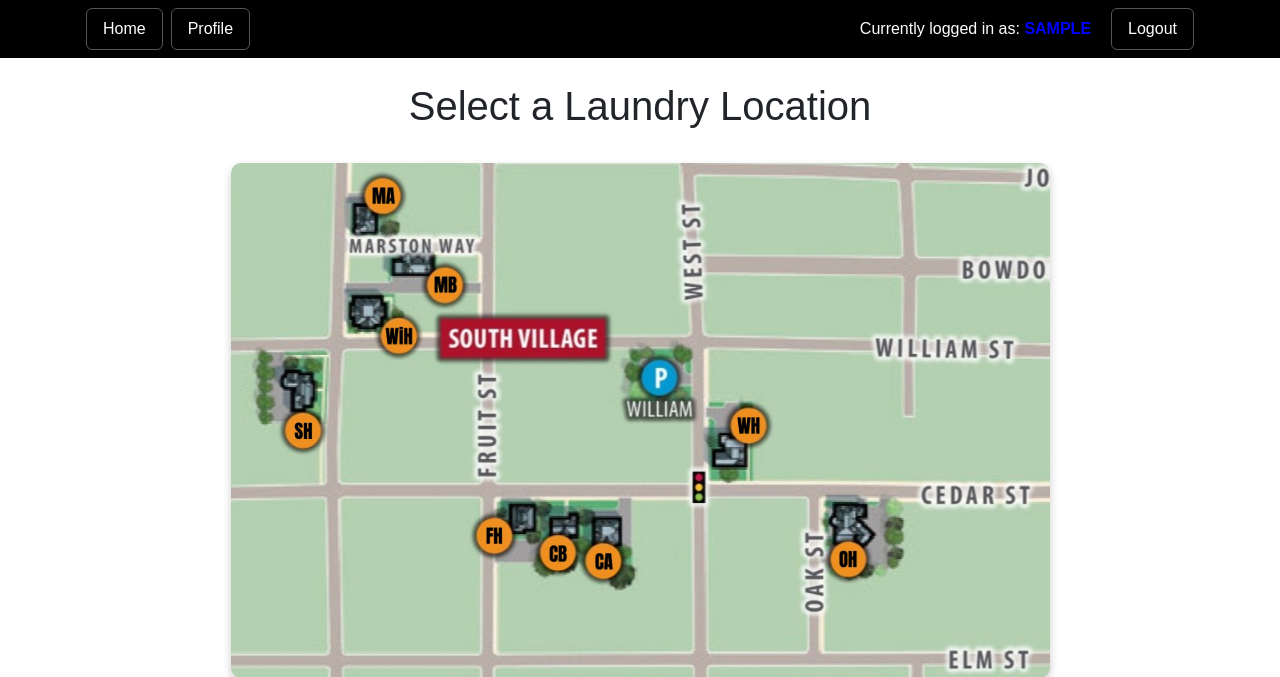
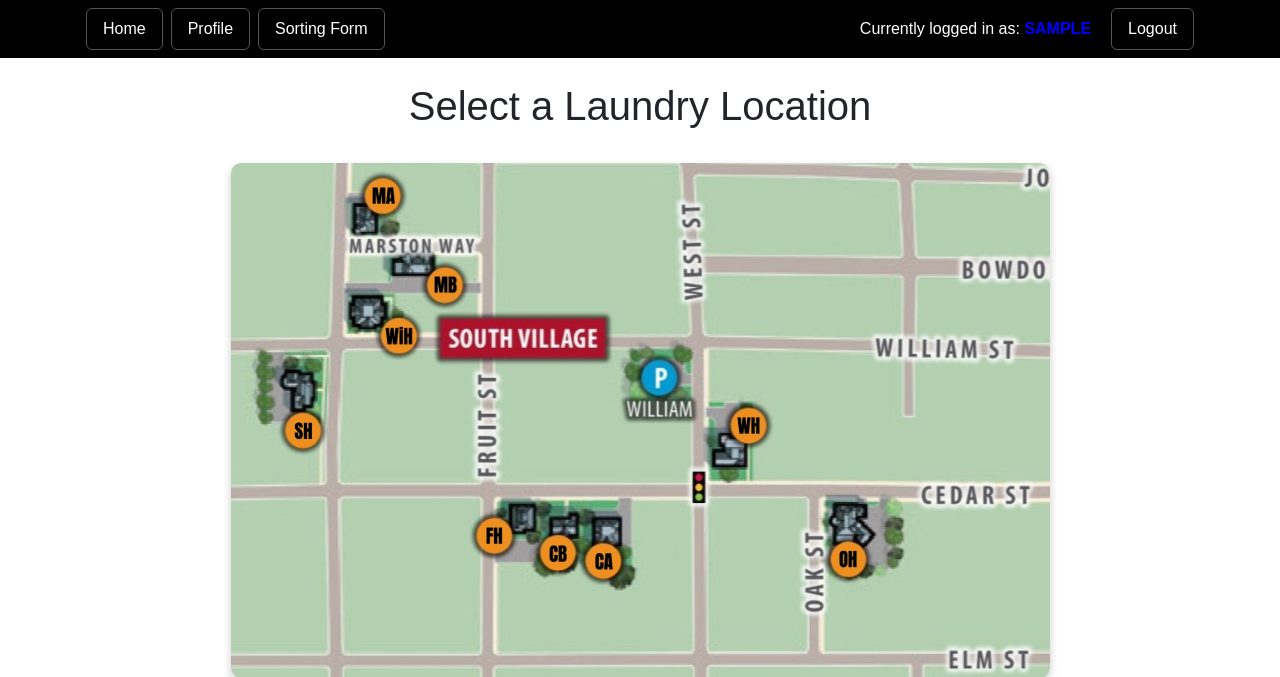
Before and after one commit to Berat-Waste-Management/Berat-City-Green-Web-Development, a Flask app: page / in a window 1280 px wide. Shown: the top 677 px of the page. Run offline with Flask 3, Linux system fonts and the light colour scheme; the visitor is signed in with stand-in values (Sample User, id 1); data that the repository does not hold is empty; some libraries are stand-ins or nearby versions.

Commit message:
EDEN v0.3 - Sorting Form Page Created, David goooooo

```diff
--- a/app/main/forms.py
+++ b/app/main/forms.py
@@ -31,3 +31,8 @@ class ReviewForm(FlaskForm):
     rating = SelectField('Rating', choices=[('1', '1 Star'), ('2', '2 Stars'), ('3', '3 Stars'), ('4', '4 Stars'), ('5', '5 Stars')], validators=[DataRequired()])
     comment = TextAreaField('Comment', validators=[Length(max=500)])
     submit = SubmitField('Submit Review')
+
+
+# class TruckLicensePlateForm(FlaskForm):
+#     license_plate = StringField('License Plate Number', validators=[DataRequired(), Length(min=2, max=20)])
+#     submit = SubmitField('Save License Plate')
--- a/app/main/models.py
+++ b/app/main/models.py
@@ -203,3 +203,8 @@ class Reservation(db.Model):
         return f"{self.get_machine_location()}: {self.machine.type} #{self.machine_id} from {self.start_time} to {self.end_time}"
     def get_machine_location(self):
         return self.machine.get_location()
+
+# class Truck(db.Model):
+#     id = db.Integer(primary_key=True)
+#     truck_number = db.Integer(unique=True, nullable=False)
+#     license_plate = db.Column(db.String(20), unique=True, nullable=True) # Added field
--- a/app/main/routes.py
+++ b/app/main/routes.py
@@ -518,3 +518,50 @@ def driver_route(route_number):
         "driver_route_form.html",
         route_number=route_number
     )
+
+
+
+# from app.main.forms import TruckLicensePlateForm
+# from app.main.models import Truck
+
+# @bp_main.route('/admin/sorting_form/truck_<int:truck_number>', methods=['GET', 'POST'])
+# @login_required
+# def driver_route(truck_number): # Note: Python doesn't allow duplicate function names, so make sure this is named distinctly if you have another 'driver_route' function!
+#     if current_user.user_type != "Admin":
+#         abort(403)
+
+#     if truck_number not in range(1, 8):
+#         abort(404)
+
+#     # Find the truck or create it if it doesn't exist yet
+#     truck = db.session.scalar(sqla.select(Truck).where(Truck.truck_number == truck_number))
+
+#     form = TruckLicensePlateForm()
+
+#     if form.validate_on_submit():
+#         if not truck:
+#             truck = Truck(truck_number=truck_number)
+#             db.session.add(truck)
+
+#         truck.license_plate = form.license_plate.data
+#         db.session.commit()
+
+#         flash(f"License plate for Truck #{truck_number} updated successfully!", "success")
+#         return redirect(url_for('main.driver_route', truck_number=truck_number))
+
+#     # Pre-populate the form if a license plate is already saved
+#     if truck and not form.license_plate.data:
+#         form.license_plate.data = truck.license_plate
+
+#     return render_template(
+#         "admin_sorting_center_form.html",
+#         truck_number=truck_number,
+#         form=form,
+#         truck=truck
+#     )
+
+
+@bp_main.route('/daily-sorting-form')
+@login_required
+def daily_sorting_form():
+    return render_template('admin_sorting_center_form.html', title='Daily Sorting Form')
--- a/app/main/templates/base.html
+++ b/app/main/templates/base.html
@@ -40,6 +40,9 @@
             {% if not current_user.is_anonymous %}
             <li class="nav-item">
               <a class="nav-link border border-secondary rounded px-3 mx-1 text-white" href="{{ url_for('main.profile') }}">Profile</a>
+            </li>
+            <li class="nav-item">
+              <a class="nav-link border border-secondary rounded px-3 mx-1 text-white" href="{{ url_for('main.daily_sorting_form') }}">Sorting Form</a>
             </li>
             {% if location %}
               <li class="nav-item hide-on-large">
```
Also changed, not shown: app/main/templates/admin_sorting_center_form.html (added, +8 -0 lines), LaundryApp.db.
